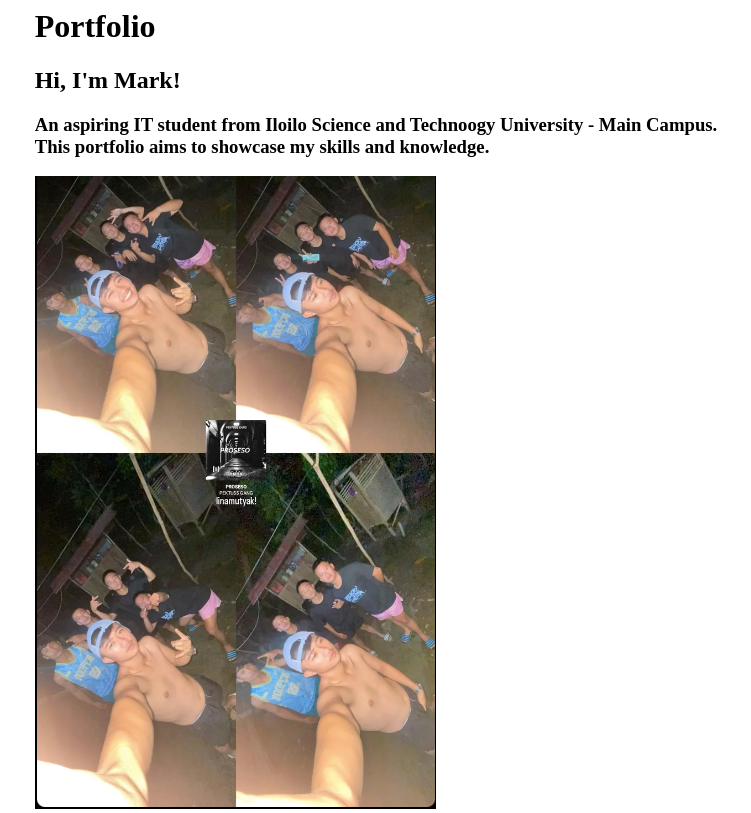
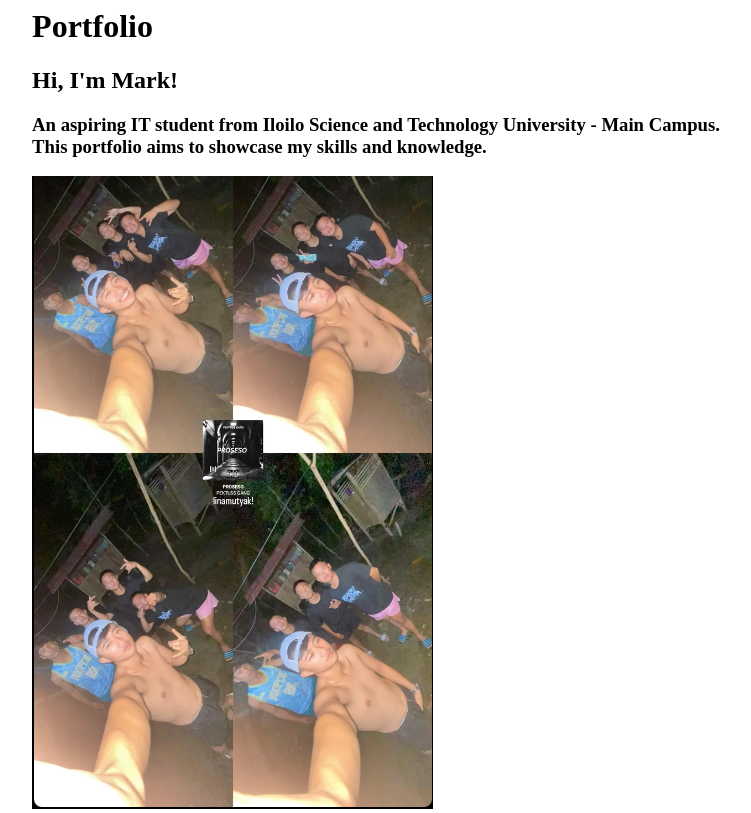
Before and after one commit to Mark-Web-Port/Portfolio, a plain HTML site: page index.html in a window 1280 px wide. Shown: the whole page, without its empty margins (136-887 px from the left). Drawn offline with Linux system fonts and the light colour scheme.

Commit message:
Update index.html

```diff
--- a/index.html
+++ b/index.html
@@ -13,7 +13,7 @@
     <main>
         <h1>Portfolio</h1>
         <h2>Hi, I'm<b> Mark!</b></h2>
-        <h3>An aspiring IT student from Iloilo Science and Technoogy University - Main Campus.
+        <h3>An aspiring IT student from Iloilo Science and Technology University - Main Campus.
             <br> This portfolio aims to showcase my skills and knowledge.
         </h3>
         <img src="JM.png" alt="Mark's photo">
```
